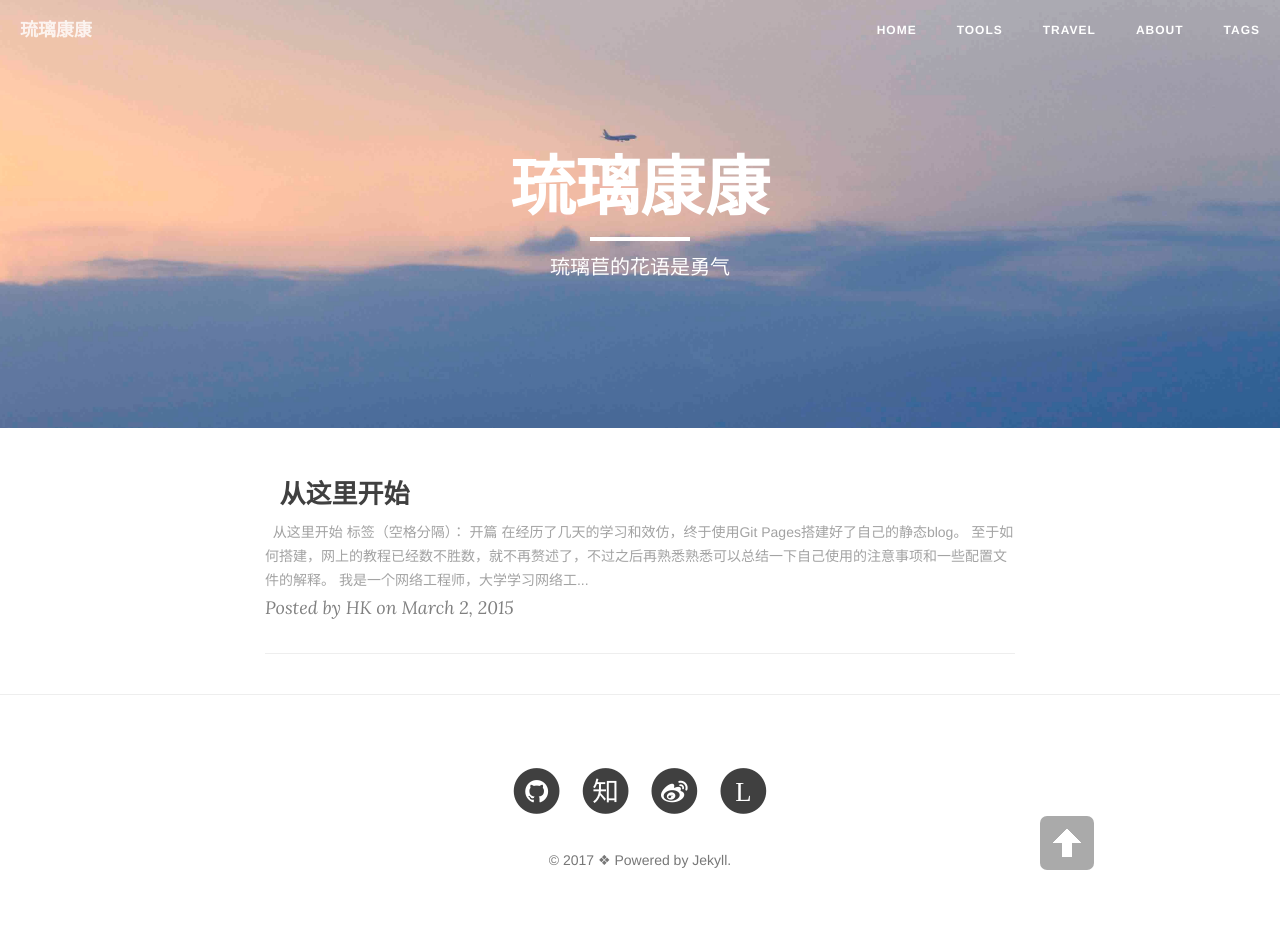
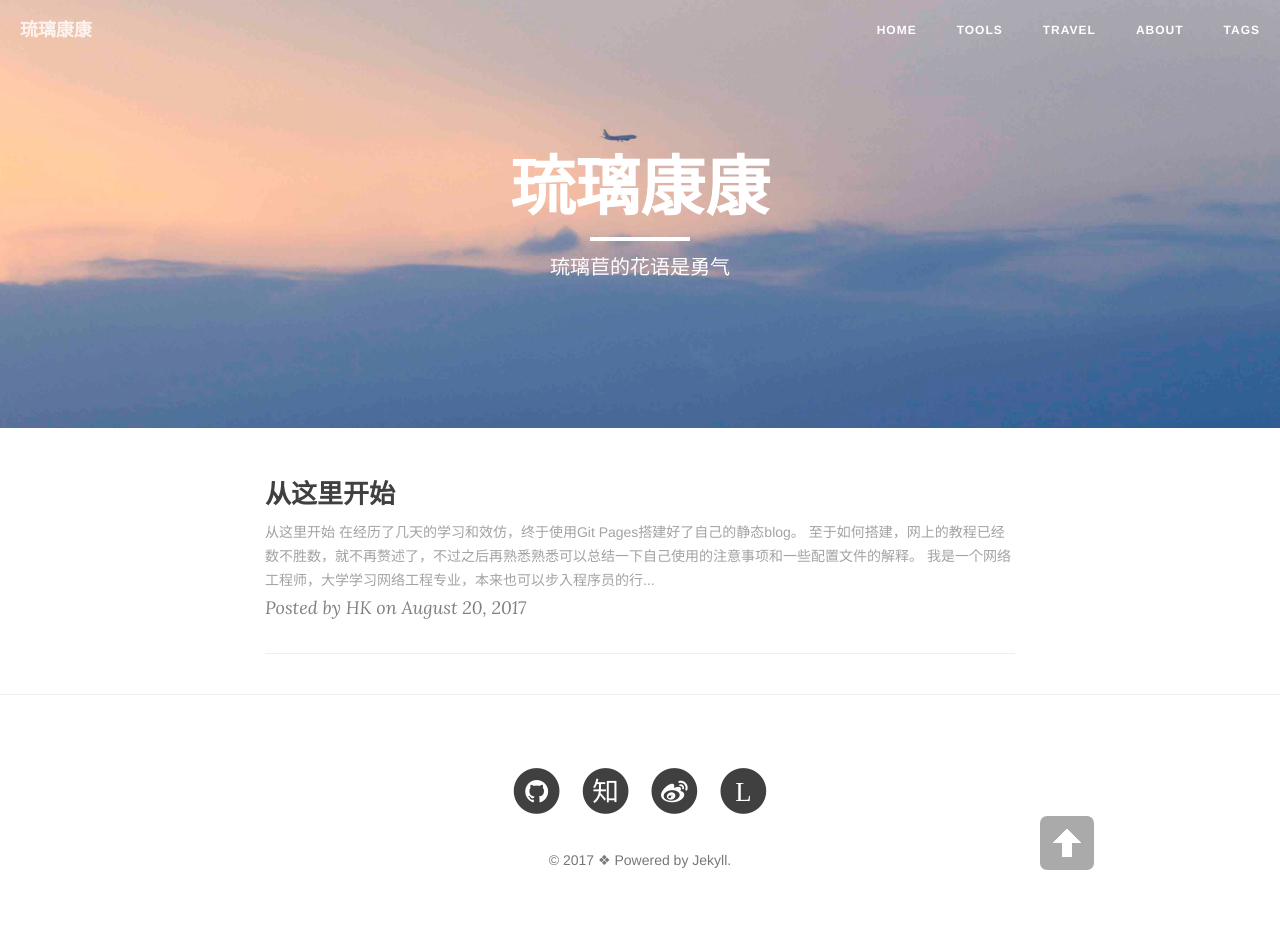
Before and after one commit to MinpuKang/minpukang.github.io, a Jekyll site: the page built from index.html, in a window 1280 px wide. Built offline with Jekyll 4.4.1, drawn with Linux system fonts in a browser that asks for light colours; nearby versions of some CDN libraries; the list of posts is cut into pages by our own code.

Commit message:
Update the first blog

```diff
--- a/_posts/2017-08-20-first.md
+++ b/_posts/2017-08-20-first.md
@@ -1,14 +1,12 @@
 ---
 layout: post
-title:   从这里开始
-date: 2015-3-02
+title: 从这里开始
+date: 2017-08-20
 categories: blog
 tags: [开篇]
 ---
 
-#   从这里开始
-
-标签（空格分隔）： 开篇
+# 从这里开始
 
 ---
 
```
